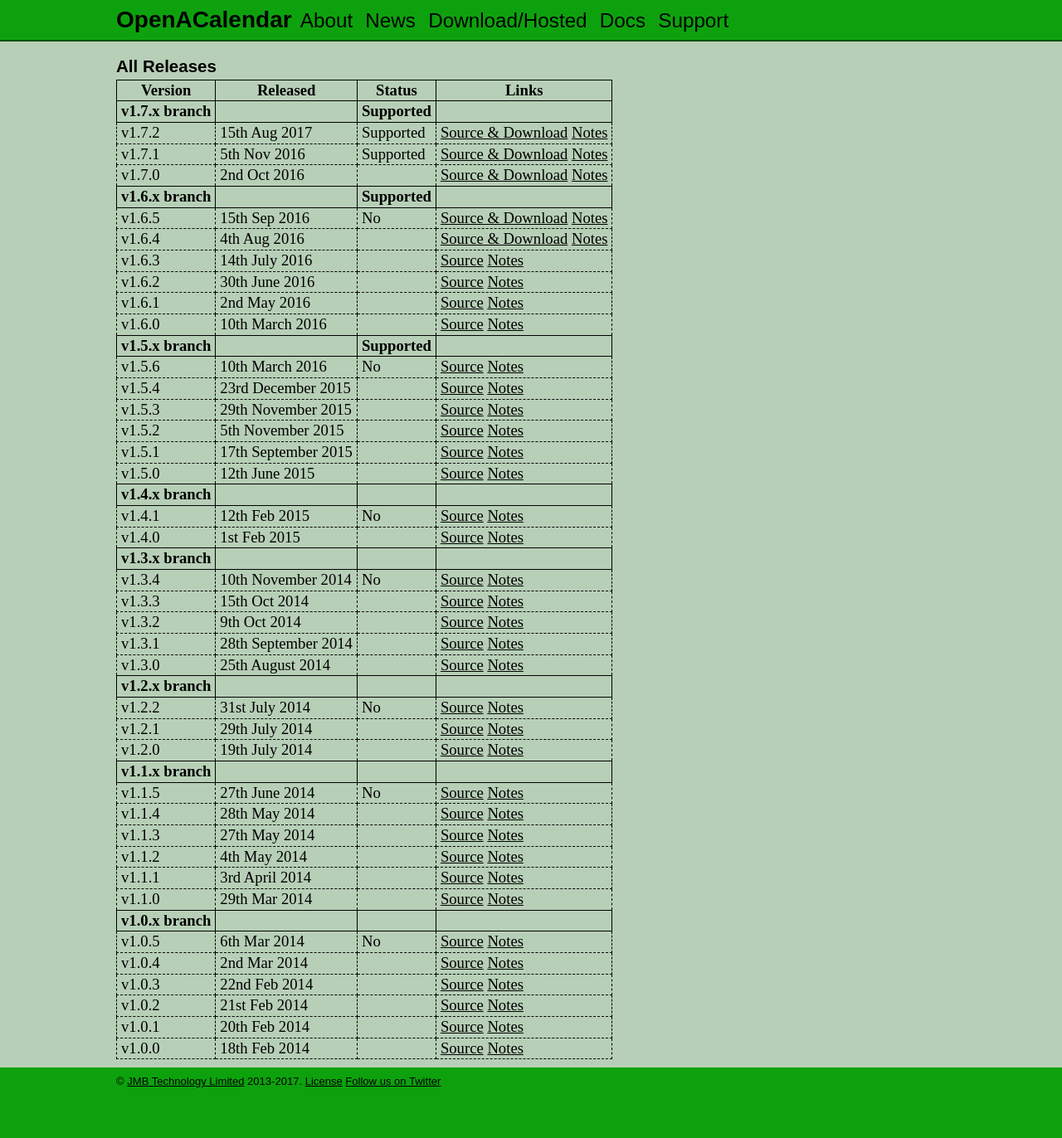
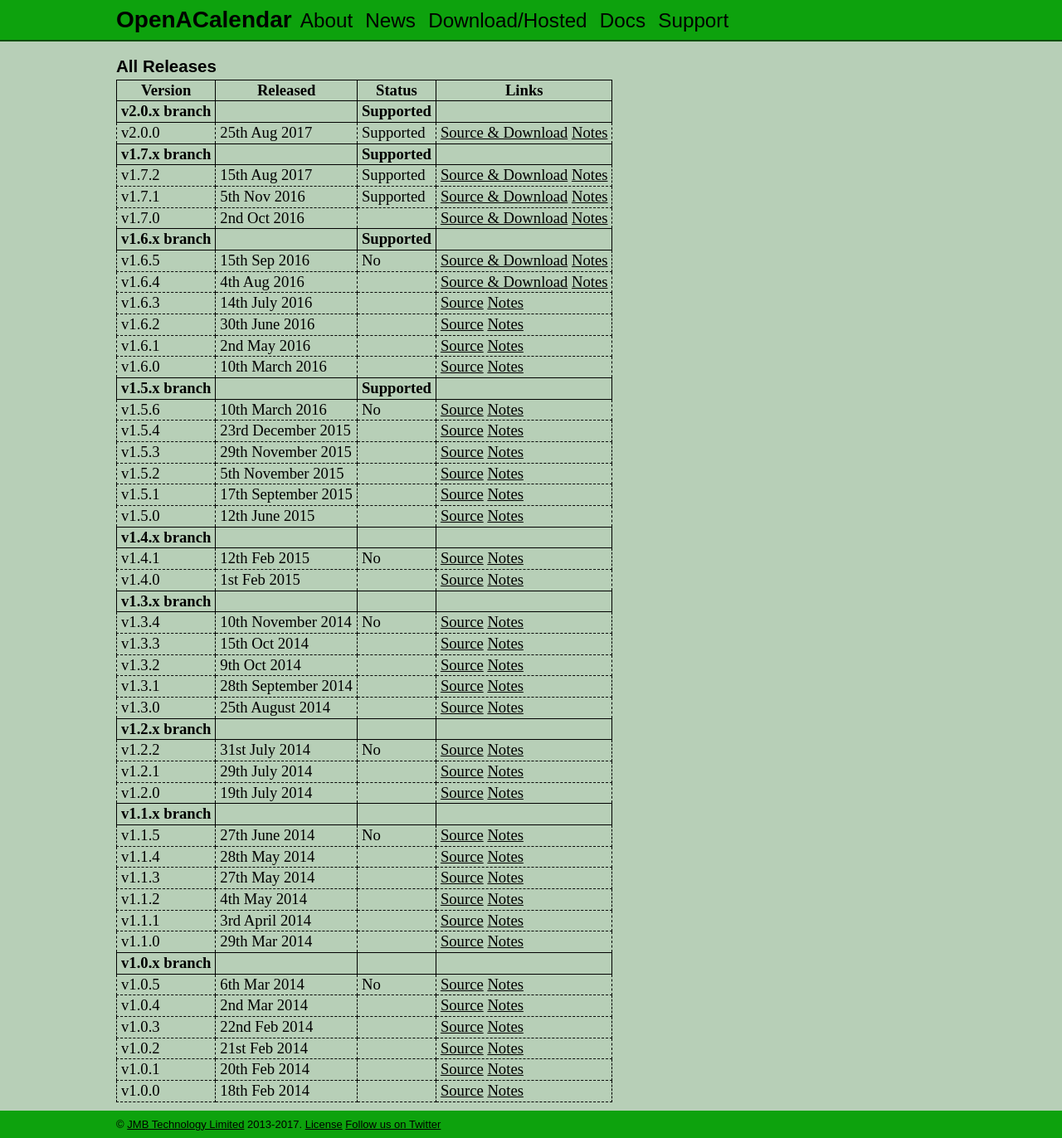
Before and after one commit to OpenACalendar/openacalendar.github.io, a Jekyll site: the page built from webapp/release/index.html, in a window 1280 px wide. Shown: the whole page at 83% size. Built offline with Jekyll 4.4.1, drawn with Linux system fonts in a browser that asks for light colours; before the commit the page ends 1321 px from its top, so only the background shows below that.

Commit message:
Release v2.0.0

```diff
--- a/webapp/release/2.0.0.html
+++ b/webapp/release/2.0.0.html
@@ -3,7 +3,7 @@
 title: Release v2.0.0
 ---
 
-<h2>Release v2.0.0, Aug 2017</h2>
+<h2>Release v2.0.0, 25th Aug 2017</h2>
 
 <p>
 	<a href="https://github.com/OpenACalendar/OpenACalendar-Web-Core/releases/tag/v2.0.0">Source &amp; Download</a>
--- a/webapp/release/index.html
+++ b/webapp/release/index.html
@@ -8,6 +8,16 @@
 
 <table class="releases">
 	<tr><th>Version</th><th>Released</th><th>Status</th><th>Links</th></tr>
+	<tr><th>v2.0.x branch</th><th>&nbsp;</th><th>Supported</th><th>&nbsp;</th></tr>
+	<tr>
+		<td>v2.0.0</td>
+		<td>25th Aug 2017</td>
+		<td>Supported</td>
+		<td>
+			<a href="https://github.com/OpenACalendar/OpenACalendar-Web-Core/releases/tag/v2.0.0">Source &amp; Download</a>
+			<a href="2.0.0.html">Notes</a>
+		</td>
+	</tr>
 	<tr><th>v1.7.x branch</th><th>&nbsp;</th><th>Supported</th><th>&nbsp;</th></tr>
 	<tr>
 		<td>v1.7.2</td>
```
Also changed, not shown: _posts/2017-08-25-webapp-version-2-0-0.markdown (added, +13 -0 lines), webapp/download.html (+9 -0 lines).
